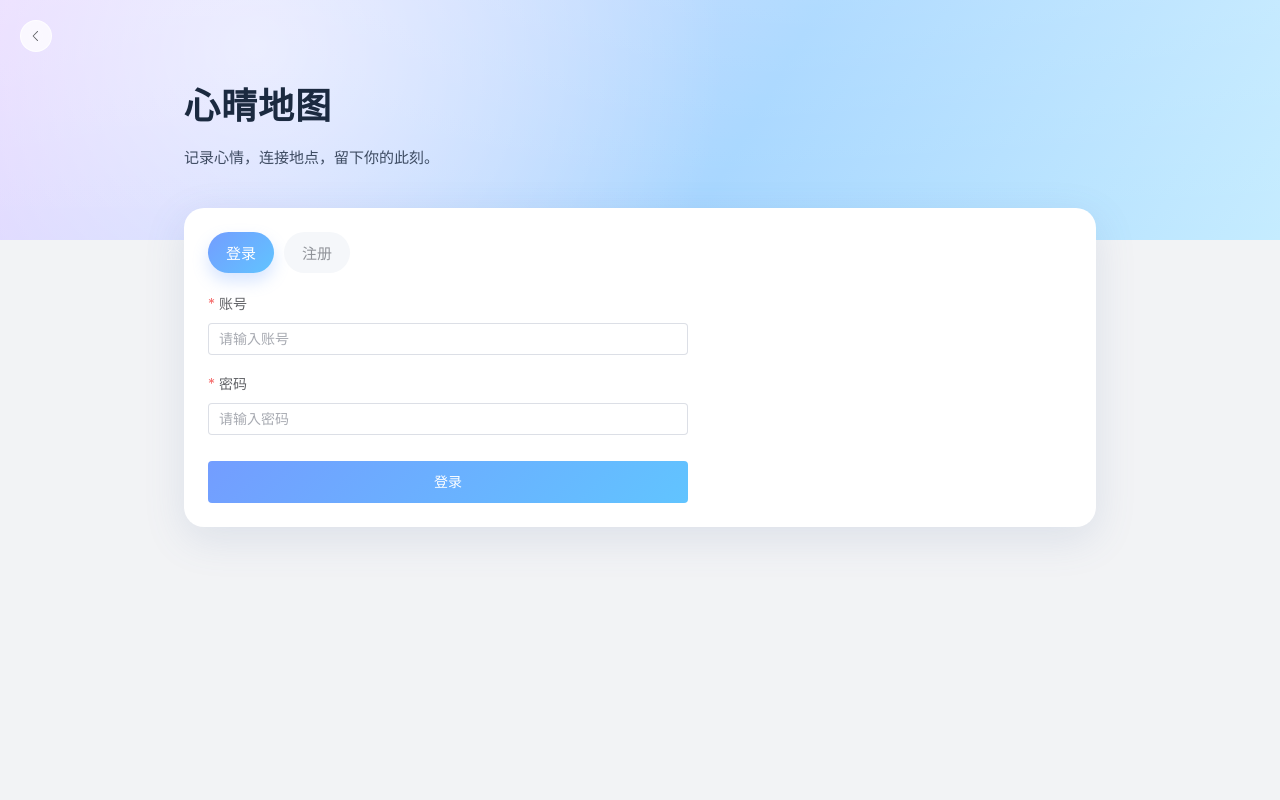
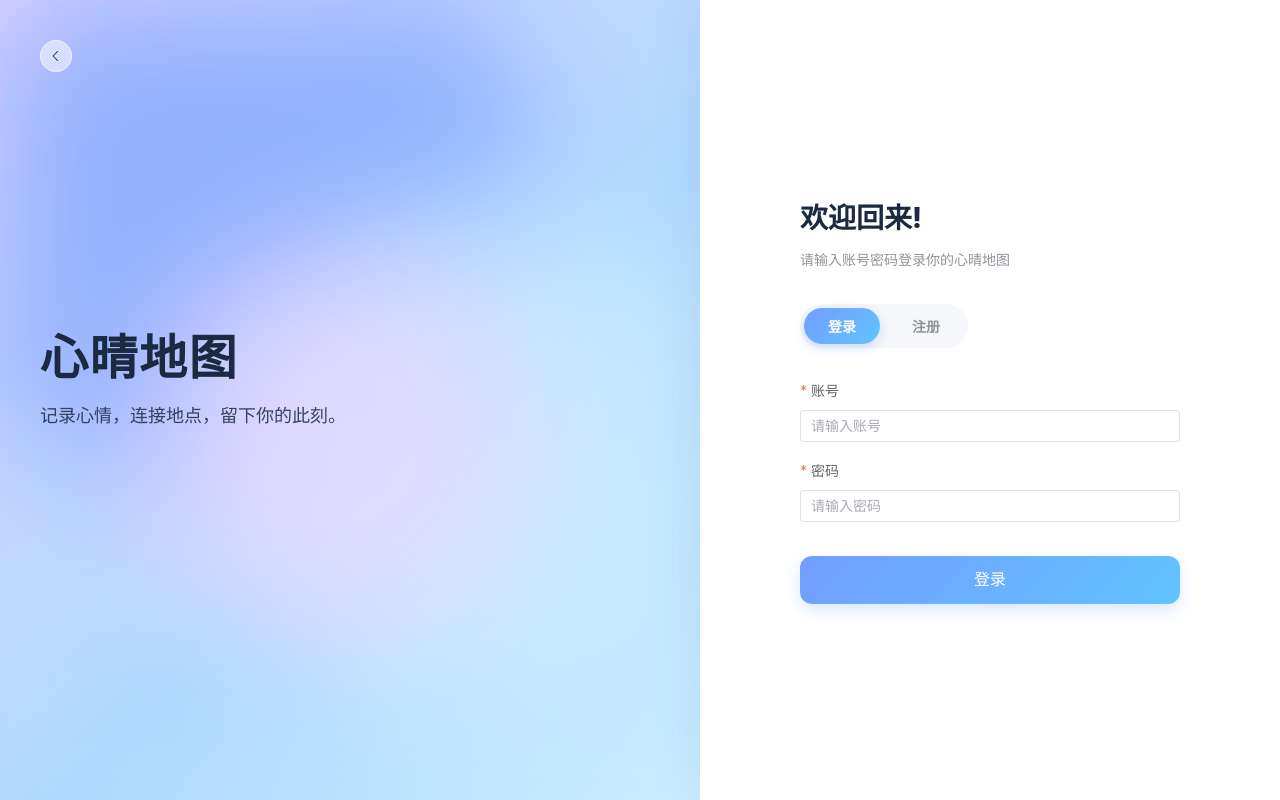
Before and after one commit to Daisy-on/xinqing_map, a Vue app: page /auth in a window 1280 px wide. Built offline with nearby package versions, Linux system fonts and the light colour scheme; no server answers.

Commit message:
优化登录页显示

```diff
--- a/src/views/AuthView.vue
+++ b/src/views/AuthView.vue
@@ -1,18 +1,34 @@
 <template>
   <div class="auth-page">
-    <div class="auth-banner">
-      <div class="banner-overlay"></div>
+    <div class="auth-split">
+      <!-- 左侧品牌与情绪可视化区 -->
+      <section class="auth-visual">
+        <div class="visual-bg"></div>
+        <div class="blobs">
+          <div class="blob blob-1"></div>
+          <div class="blob blob-2"></div>
+          <div class="blob blob-3"></div>
+        </div>
+        <div class="visual-overlay"></div>
+
         <el-button class="back-btn" circle @click="router.push('/')">
           <el-icon><ArrowLeft /></el-icon>
         </el-button>
-      <div class="banner-copy">
+
+        <div class="visual-content">
           <h1>心晴地图</h1>
           <p>记录心情，连接地点，留下你的此刻。</p>
         </div>
+      </section>
+
+      <!-- 右侧认证表单区 -->
+      <main class="auth-panel">
+        <div class="auth-card">
+          <div class="auth-header">
+            <h2>{{ mode === 'login' ? '欢迎回来!' : '开启心情之旅' }}</h2>
+            <p>{{ mode === 'login' ? '请输入账号密码登录你的心晴地图' : '只需几步，就可以创建你的账号' }}</p>
           </div>
 
-    <main class="auth-main">
-      <section class="auth-card">
           <div class="mode-tabs">
             <button
               class="mode-tab"
@@ -38,7 +54,7 @@
             :model="loginForm"
             :rules="loginRules"
             label-position="top"
-          class="auth-form"
+            class="auth-form login-form"
           >
             <el-form-item label="账号" prop="account">
               <el-input
@@ -73,19 +89,19 @@
             :model="registerForm"
             :rules="registerRules"
             label-position="top"
-          class="auth-form"
+            class="auth-form register-form"
           >
             <el-form-item label="账号" prop="account">
               <el-input
                 v-model="registerForm.account"
-              placeholder="请输入账号（不可重复）"
+                placeholder="请输入账号"
                 autocomplete="username"
               />
             </el-form-item>
             <el-form-item label="用户名" prop="nickname">
               <el-input
                 v-model="registerForm.nickname"
-              placeholder="请输入昵称（可重复）"
+                placeholder="请输入昵称"
                 autocomplete="nickname"
               />
             </el-form-item>
@@ -108,8 +124,9 @@
               注册
             </el-button>
           </el-form>
-      </section>
+        </div>
       </main>
+    </div>
   </div>
 </template>
 
@@ -218,130 +235,276 @@ async function handleRegister() {
 .auth-page {
   min-height: 100vh;
   background: var(--el-bg-color-page);
+  display: flex;
 }
 
-.auth-banner {
+.auth-split {
+  display: flex;
+  flex-direction: column;
+  width: 100%;
+}
+
+@media (min-width: 1024px) {
+  .auth-split {
+    flex-direction: row;
+    height: 100vh;
+  }
+}
+
+/* --- 左侧视觉区 --- */
+.auth-visual {
   position: relative;
   min-height: 240px;
-  background:
-    radial-gradient(circle at 20% 20%, rgba(255, 255, 255, 0.55), transparent 45%),
-    linear-gradient(120deg, #e5d4ff 0%, #a6d6ff 58%, #c5ecff 100%);
   overflow: hidden;
+  display: flex;
+  flex-direction: column;
+  justify-content: center;
+  padding: 40px;
 }
 
-.banner-overlay {
+@media (min-width: 1024px) {
+  .auth-visual {
+    flex: 1;
+    min-height: unset;
+  }
+}
+
+.visual-bg {
   position: absolute;
   inset: 0;
-  background-image: linear-gradient(to bottom, rgba(255, 255, 255, 0.12), rgba(255, 255, 255, 0));
+  background: linear-gradient(135deg, #e5d4ff 0%, #a6d6ff 58%, #c5ecff 100%);
+  z-index: 0;
+}
+
+.blobs {
+  position: absolute;
+  inset: 0;
+  z-index: 1;
+  overflow: hidden;
+  filter: blur(60px);
+}
+
+.blob {
+  position: absolute;
+  border-radius: 50%;
+  opacity: 0.8;
+}
+
+.blob-1 {
+  width: 50vw;
+  height: 50vw;
+  max-width: 600px;
+  max-height: 600px;
+  background: #739dff;
+  top: -10%;
+  left: -10%;
+  animation: float 14s ease-in-out infinite;
+}
+
+.blob-2 {
+  width: 40vw;
+  height: 40vw;
+  max-width: 500px;
+  max-height: 500px;
+  background: #c5ecff;
+  bottom: 10%;
+  right: -5%;
+  animation: float 18s ease-in-out infinite reverse;
+}
+
+.blob-3 {
+  width: 30vw;
+  height: 30vw;
+  max-width: 400px;
+  max-height: 400px;
+  background: #e5d4ff;
+  bottom: 20%;
+  left: 20%;
+  animation: float 22s ease-in-out infinite 2s;
+}
+
+.visual-overlay {
+  position: absolute;
+  inset: 0;
+  background: rgba(255, 255, 255, 0.1);
+  backdrop-filter: blur(20px);
+  -webkit-backdrop-filter: blur(20px);
+  z-index: 2;
 }
 
 .back-btn {
   position: absolute;
+  top: 40px;
+  left: 40px;
+  z-index: 10;
+  border: 1px solid rgba(255, 255, 255, 0.6);
+  background: rgba(255, 255, 255, 0.5);
+  backdrop-filter: blur(8px);
+  color: #1b2a40;
+  transition: all 0.3s ease;
+}
+
+.back-btn:hover {
+  background: rgba(255, 255, 255, 0.8);
+  transform: scale(1.05);
+}
+
+.visual-content {
+  position: relative;
+  z-index: 10;
+  color: #1b2a40;
+  transform: translateY(-20px);
+}
+
+@media (max-width: 1023px) {
+  .visual-content {
+    transform: translateY(0);
+    margin-top: 40px;
+  }
+  .back-btn {
     top: 20px;
     left: 20px;
-  z-index: 10;
-  border: 1px solid rgba(255, 255, 255, 0.75);
-  background: rgba(255, 255, 255, 0.75);
-  backdrop-filter: blur(8px);
+  }
 }
 
-.banner-copy {
+.visual-content h1 {
+  margin: 0;
+  font-size: 48px;
+  font-weight: 800;
+  letter-spacing: 1.5px;
+  line-height: 1.2;
+}
+
+.visual-content p {
+  margin: 16px 0 0;
+  font-size: 18px;
+  color: rgba(27, 42, 64, 0.85);
+  max-width: 400px;
+  line-height: 1.6;
+}
+
+/* --- 右侧表单区 --- */
+.auth-panel {
+  flex-shrink: 0;
+  display: flex;
+  align-items: center;
+  justify-content: center;
+  background: var(--el-bg-color);
   position: relative;
-  z-index: 1;
-  max-width: 960px;
-  margin: 0 auto;
-  padding: 78px 24px 26px;
+  z-index: 3;
+}
+
+@media (min-width: 1024px) {
+  .auth-panel {
+    width: 580px;
+    box-shadow: -10px 0 40px rgba(93, 124, 170, 0.1);
+  }
+}
+
+@media (max-width: 1023px) {
+  .auth-panel {
+    border-radius: 24px 24px 0 0;
+    margin-top: -32px;
+    padding-top: 24px;
+    padding-bottom: 40px;
+    min-height: calc(100vh - 216px);
+  }
+}
+
+.auth-card {
+  width: 100%;
+  max-width: 440px;
+  padding: 40px 30px;
+}
+
+.auth-header {
+  margin-bottom: 32px;
+}
+
+.auth-header h2 {
+  margin: 0;
+  font-size: 28px;
+  font-weight: 800;
   color: #1b2a40;
 }
 
-.banner-copy h1 {
-  margin: 0;
-  font-size: 36px;
-  font-weight: 700;
-  letter-spacing: 1px;
-}
-
-.banner-copy p {
-  margin: 10px 0 0;
-  font-size: 15px;
-  color: rgba(27, 42, 64, 0.82);
-}
-
-.auth-main {
-  position: relative;
-  z-index: 2;
-  max-width: 960px;
-  margin: -32px auto 0;
-  padding: 0 24px 32px;
-}
-
-.auth-card {
-  background: var(--el-bg-color);
-  border-radius: 20px;
-  box-shadow: 0 12px 40px rgba(93, 124, 170, 0.15);
-  padding: 24px;
+.auth-header p {
+  margin: 8px 0 0;
+  font-size: 14px;
+  color: var(--el-text-color-secondary);
 }
 
 .mode-tabs {
-  display: flex;
-  gap: 10px;
-  margin-bottom: 20px;
+  display: inline-flex;
+  gap: 8px;
+  margin-bottom: 32px;
+  padding: 4px;
+  background: var(--el-fill-color-light);
+  border-radius: 999px;
 }
 
 .mode-tab {
   border: 0;
   border-radius: 999px;
-  padding: 10px 18px;
-  font-size: 15px;
+  padding: 8px 24px;
+  font-size: 14px;
+  font-weight: 600;
   color: var(--el-text-color-secondary);
-  background: var(--el-fill-color-light);
+  background: transparent;
   cursor: pointer;
-  transition: all 0.2s ease;
+  transition: all 0.3s ease;
 }
 
 .mode-tab.active {
   color: #fff;
   background: linear-gradient(135deg, #739dff 0%, #61c4ff 100%);
-  box-shadow: 0 8px 16px rgba(111, 163, 255, 0.28);
+  box-shadow: 0 4px 12px rgba(111, 163, 255, 0.3);
 }
 
 .auth-form {
-  max-width: 480px;
+  animation: fade-in 0.4s ease-out;
 }
 
 .submit-btn {
   width: 100%;
-  margin-top: 8px;
-  height: 42px;
+  margin-top: 16px;
+  height: 48px;
   border: none;
+  font-size: 16px;
+  font-weight: 600;
+  border-radius: 12px;
   background: linear-gradient(135deg, #739dff 0%, #61c4ff 100%);
+  box-shadow: 0 6px 16px rgba(111, 163, 255, 0.25);
+  transition: all 0.3s ease;
+}
+
+.submit-btn:hover {
+  transform: translateY(-2px);
+  box-shadow: 0 8px 20px rgba(111, 163, 255, 0.35);
+}
+
+@keyframes fade-in {
+  from { opacity: 0; transform: translateY(10px); }
+  to { opacity: 1; transform: translateY(0); }
+}
+
+@keyframes float {
+  0%, 100% { transform: translateY(0) scale(1); }
+  50% { transform: translateY(-30px) scale(1.05); }
 }
 
 @media (max-width: 768px) {
-  .auth-banner {
-    min-height: 190px;
+  .auth-visual {
+    padding: 30px 20px;
   }
-
-  .banner-copy {
-    padding: 72px 16px 20px;
+  .visual-content h1 {
+    font-size: 32px;
   }
-
-  .banner-copy h1 {
-    font-size: 28px;
+  .visual-content p {
+    font-size: 15px;
   }
-
-  .auth-main {
-    margin-top: -24px;
-    padding: 0 16px 24px;
-  }
-
   .auth-card {
-    border-radius: 16px;
-    padding: 16px;
-  }
-
-  .auth-form {
-    max-width: none;
+    padding: 24px 20px;
   }
 }
 </style>
```
Lines whose indentation alone changed are shown as unchanged.
